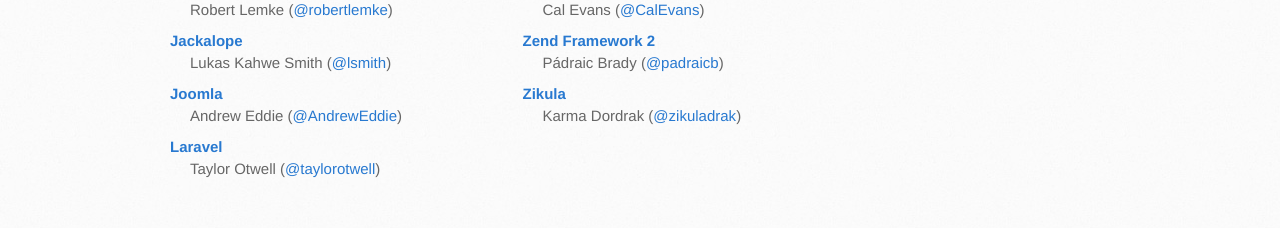
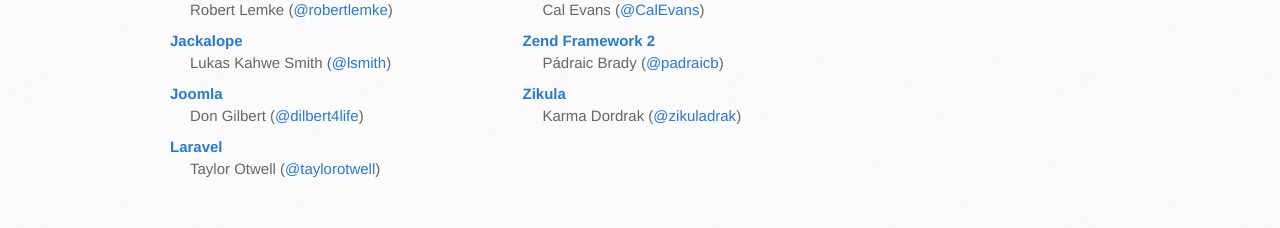
Before and after one commit to php-fig/www.php-fig.org, a Jekyll site: the page built from index.markdown, in a window 1280 px wide. Shown: the part 1390-1618 px from the top of the page. Built offline with Jekyll 4.4.1, drawn with Linux system fonts in a browser that asks for light colours; Markdown is read by kramdown in place of the engine named in the settings.

Commit message:
Updating php-fig.org home page with changed Joomla rep.

```diff
--- a/index.markdown
+++ b/index.markdown
@@ -109,7 +109,7 @@ Do not combine separate membership requests in a single thread; one request per
 
     <li>
         <h4><a target="_blank" href="http://www.joomla.org/">Joomla</a></h4>
-        Andrew Eddie (<a href="http://twitter.com/AndrewEddie/">@AndrewEddie</a>)
+        Don Gilbert (<a href="http://twitter.com/dilbert4life/">@dilbert4life</a>)
     </li>
 
     <li>
```
